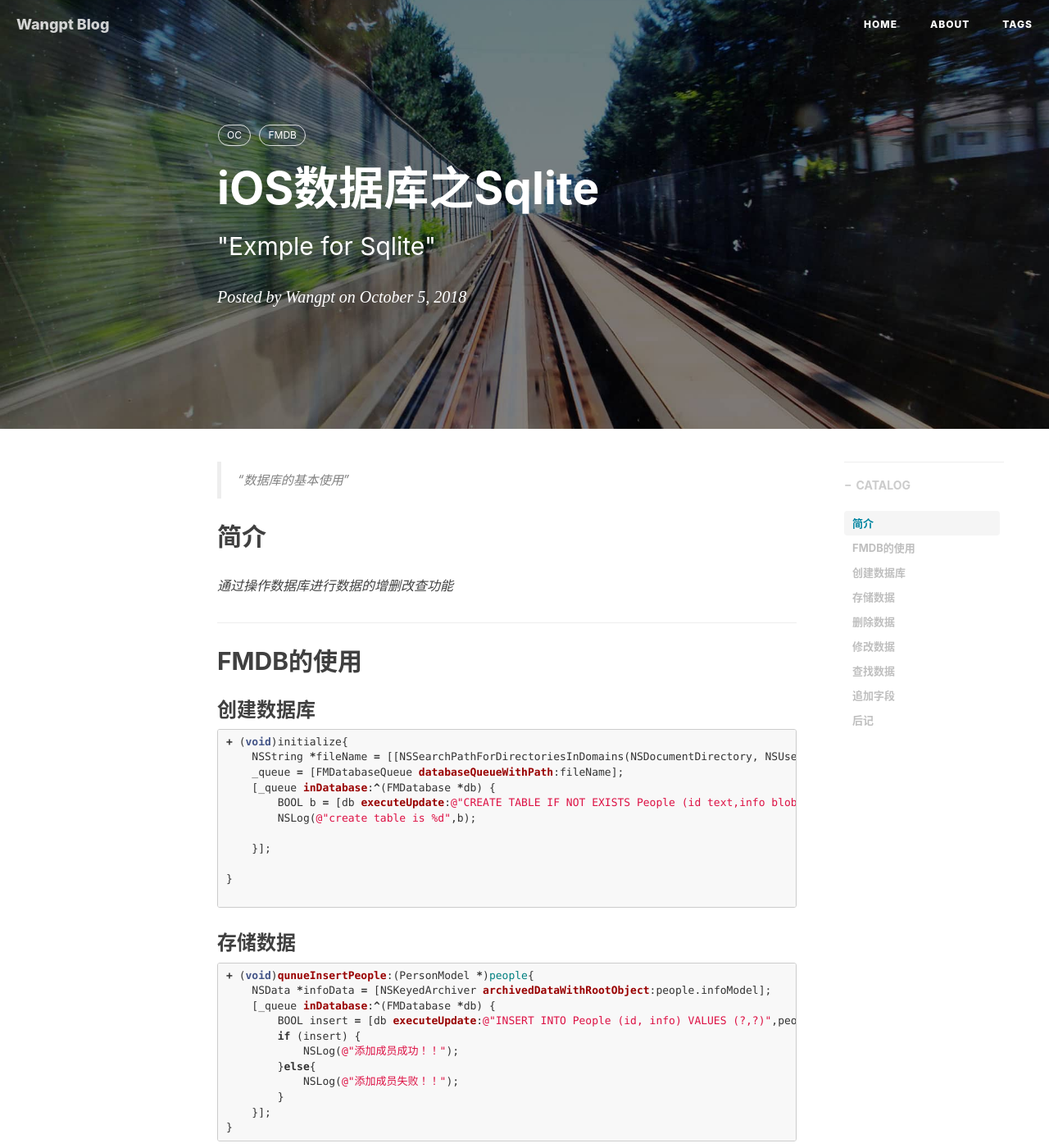
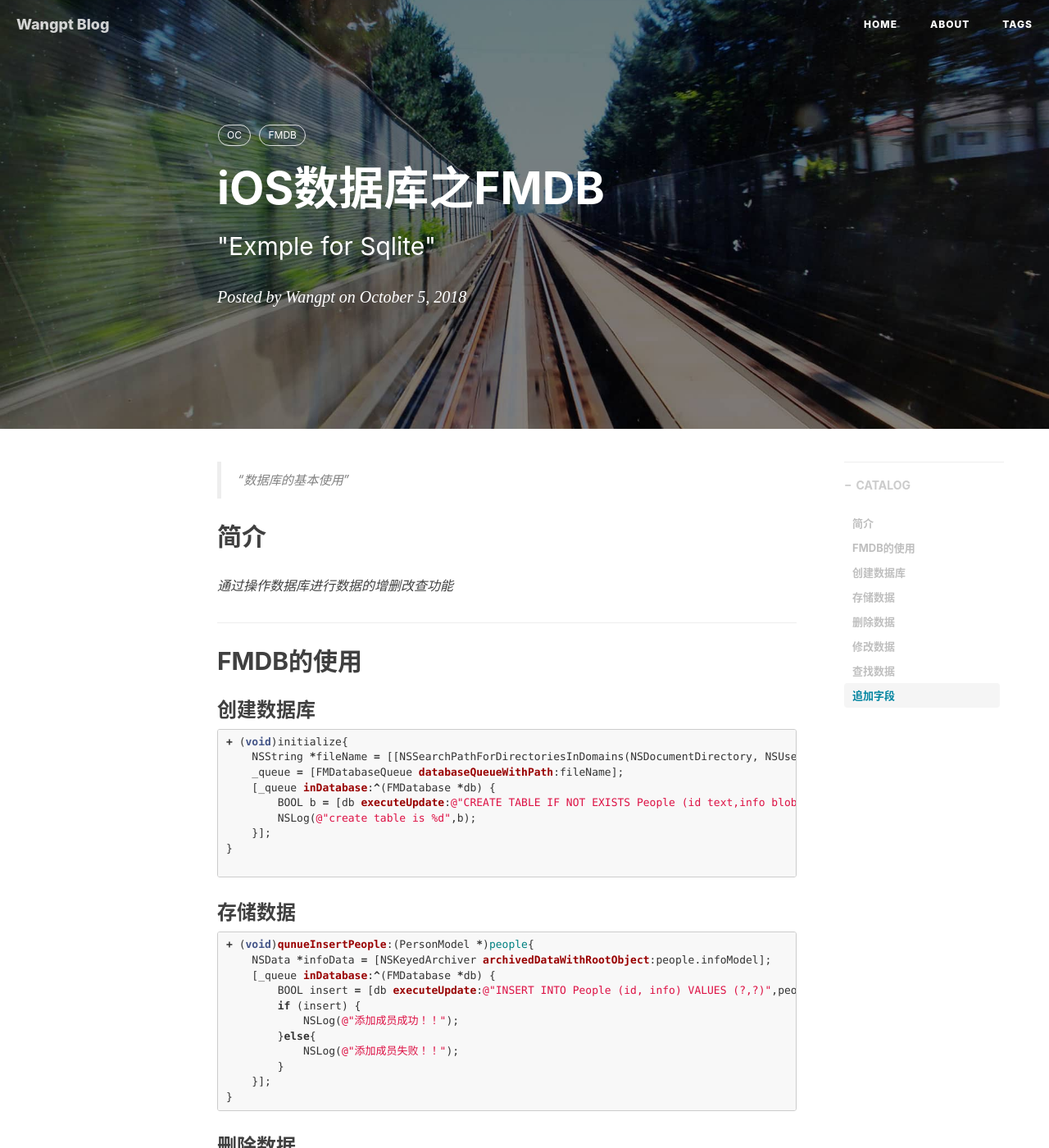
Before and after one commit to wangpt/wangpt.github.io, a Jekyll site: the page built from _posts/2018-10-05-sqlite-blog.markdown, in a window 1280 px wide and 1400 px high. Shown: the whole window at 82% size. Built offline with Jekyll 4.4.1, drawn with Linux system fonts in a browser that asks for light colours; nearby versions of some CDN libraries; comment, search, counter and statistics services are not loaded.

Commit message:
Fix sqlite blog

````diff
--- a/_posts/2018-10-05-sqlite-blog.markdown
+++ b/_posts/2018-10-05-sqlite-blog.markdown
@@ -1,6 +1,6 @@
 ---
 layout:     post
-title:      "iOS数据库之Sqlite"
+title:      "iOS数据库之FMDB"
 subtitle:   " \"Exmple for Sqlite\""
 date:       2018-10-05 12:00:00
 author:     "Wangpt"
@@ -31,9 +31,7 @@
     [_queue inDatabase:^(FMDatabase *db) {
         BOOL b = [db executeUpdate:@"CREATE TABLE IF NOT EXISTS People (id text,info blob)"];
         NSLog(@"create table is %d",b);
-
     }];
-
 }
 
 ```
@@ -116,7 +114,3 @@
     }];
 }
 ```
-
-## 后记
-
-此文档会不断更新
````
